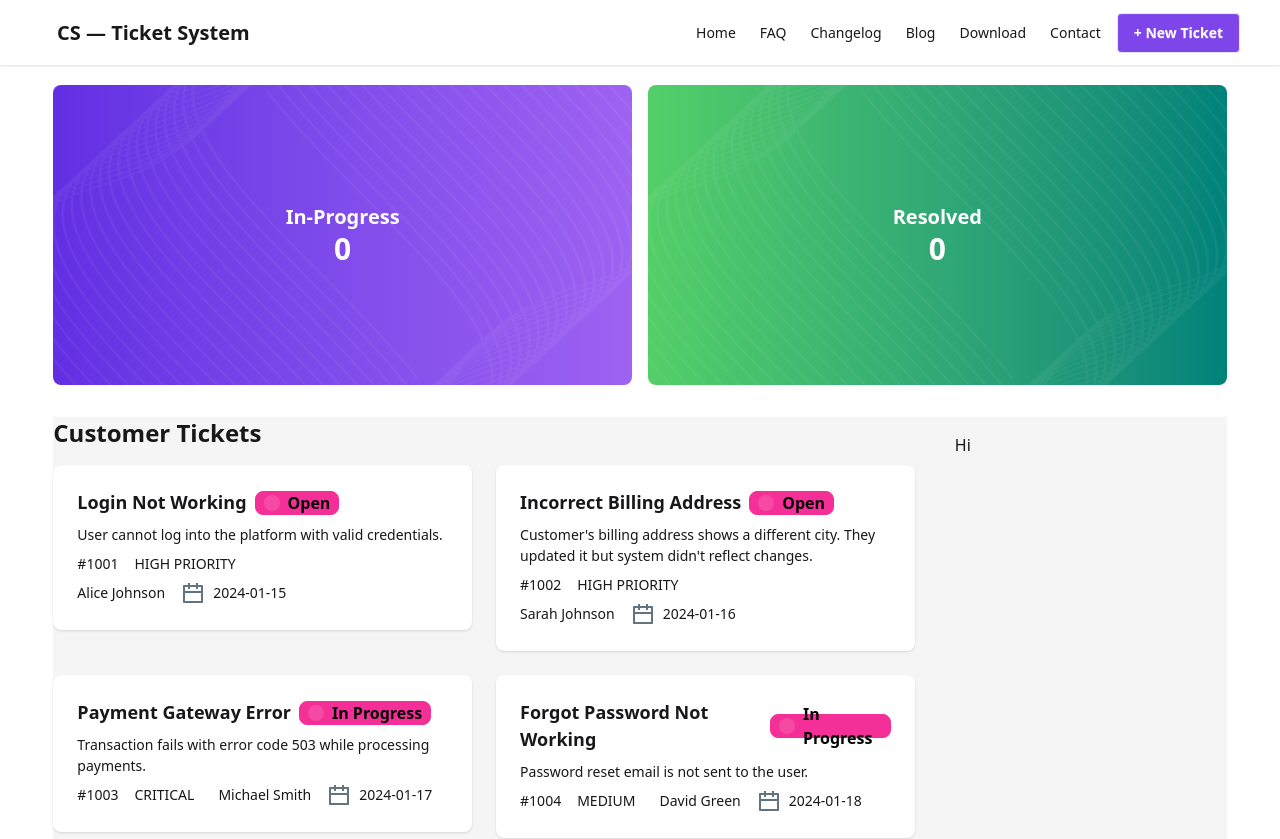
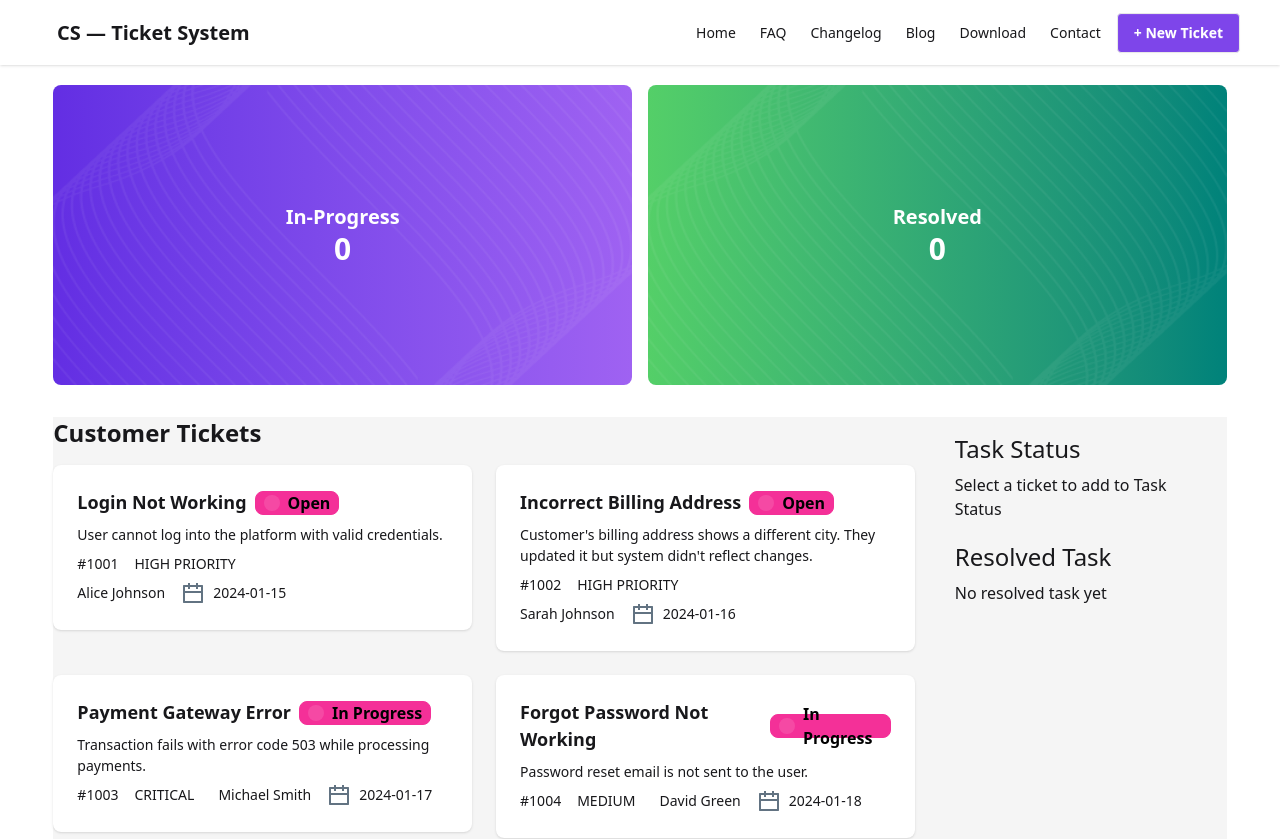
Before and after one commit to Alamin-Rintu/customer-support, a React (Vite) app: page / in a window 1280 px wide. Shown: the top 839 px of the page. Built offline with nearby package versions, Linux system fonts and the light colour scheme.

Commit message:
added function

```diff
--- a/src/App.jsx
+++ b/src/App.jsx
@@ -1,5 +1,5 @@
 
-import { Suspense } from 'react'
+import { Suspense, useState } from 'react'
 import Banner from './Banner/Banner'
 import Tickets from './Components/Tickets/Tickets'
 import Footer from './Footer/Footer'
@@ -9,14 +9,26 @@ const fetchTickets = fetch('/tickets.json')
   .then(res => res.json())
 
 function App() {
+
+  const [inProgress, setInProgress] = useState(0);
+  const [taskStatus, setTaskStatus] = useState([]);
+
+  const handleTicketClick = (ticket) => {
+    alert(`Ticket "${ticket.title}" added to In-Progress`);
+    setInProgress(inProgress+ 1);
+    setTaskStatus(prev => [...prev, ticket]);
+  }
+
   return (
     <>
       <Navbar></Navbar>
-      <Banner></Banner>
+      <Banner inProgress={inProgress}></Banner>
 
       <Suspense fallback={<span className="loading loading-spinner text-error"></span>
       }>
-        <Tickets fetchTickets={fetchTickets}></Tickets>
+        <Tickets fetchTickets={fetchTickets}
+         handleTicketClick={handleTicketClick}
+         taskStatus={taskStatus} ></Tickets>
       </Suspense>
 
 
--- a/src/Banner/Banner.jsx
+++ b/src/Banner/Banner.jsx
@@ -1,7 +1,7 @@
 import React from 'react';
 import vectorImg from '../assets/vector1.png'
 
-const Banner = () => {
+const Banner = ({inProgress}) => {
     return (
         <section className="w-11/12 mx-auto flex  gap-4 h-[300px] mt-5">
             <div className="w-1/2 bg-gradient-to-r from-[#632EE3] to-[#9F62F2] rounded-lg flex flex-col justify-center items-center text-white relative overflow-hidden">
@@ -16,7 +16,7 @@ const Banner = () => {
                     className="absolute bottom-0 right-0 h-full opacity-50 rotate-180"
                 />
                 <h2 className="text-xl font-semibold ">In-Progress</h2>
-                <p className="text-3xl font-bold ">0</p>
+                <p className="text-3xl font-bold ">{inProgress}</p>
             </div>
 
             <div className="w-1/2 bg-gradient-to-r from-[#54CF68] to-[#00827A] rounded-lg flex flex-col justify-center items-center text-white relative overflow-hidden">
--- a/src/Components/Tickets/Ticket/Ticket.jsx
+++ b/src/Components/Tickets/Ticket/Ticket.jsx
@@ -1,13 +1,11 @@
 import React from 'react';
 import vector2 from '../../../assets/vector2.png'
-// import vector2 form '../../../assets/vector2.png'
 import calenderImg from '../../../assets/ri_calendar-line.png'
 
-const Ticket = ({ ticket }) => {
-    console.log(ticket)
+const Ticket = ({ ticket, onClick }) => {
     return (
-        <div >
-            <div className="card bg-base-100 w-full shadow-sm">
+        <div onClick={onClick} className="cursor-pointer">
+            <div className="card bg-base-100 w-full shadow-sm hover:shadow-md transition">
                 <div className="card-body">
                     <h2 className="card-title">
                         {ticket.title}
@@ -21,8 +19,6 @@ const Ticket = ({ ticket }) => {
                                 {ticket.status}
                             </span>
                         </div>
-
-
                     </h2>
                     <p>{ticket.description}</p>
 
--- a/src/Components/Tickets/Tickets.jsx
+++ b/src/Components/Tickets/Tickets.jsx
@@ -1,25 +1,48 @@
 import React, { use } from 'react';
 import Ticket from './Ticket/Ticket';
 
-const Tickets = ({ fetchTickets }) => {
+const Tickets = ({ fetchTickets, handleTicketClick, taskStatus }) => {
   const ticketsData = use(fetchTickets);
   const tickets = ticketsData;
 
   return (
     <div className="mt-8 mb-8 w-11/12 mx-auto flex gap-6 bg-[#F5F5F5]">
-      {/* Main section */}
       <div className="w-3/4">
         <h3 className="text-2xl font-semibold mb-4">Customer Tickets</h3>
         <div className="grid grid-cols-1 md:grid-cols-2 gap-6">
           {tickets.map(ticket => (
-            <Ticket key={ticket.id} ticket={ticket} />
+            <Ticket key={ticket.id}
+              ticket={ticket}
+              onClick={() => handleTicketClick(ticket)} />
           ))}
         </div>
       </div>
 
-      {/* Aside section */}
       <aside className="w-1/4 bg-[#F5F5F5] p-4 ">
-        <p className="font-medium">Hi</p>
+   <div className='mb-5'>
+          <p className="text-2xl font-medium mb-2">Task Status</p>
+
+          {taskStatus.length === 0 ? (
+            <p>Select a ticket to add to Task Status</p>
+          ) : (
+            <ul className="space-y-3">
+              {taskStatus.map((t, i) => (
+                <li key={i} className="flex justify-between items-center bg-white shadow p-2 rounded">
+                  <span className="font-medium">{t.title}</span>
+                  <button className="btn btn-sm btn-success">
+                    Complete
+                  </button>
+                </li>
+              ))}
+            </ul>
+          )}
+        </div>
+
+
+        <div>
+          <p className="text-2xl font-medium mb-2">Resolved Task</p>
+          <p> No resolved task yet</p>
+        </div>
       </aside>
     </div>
   );
```
